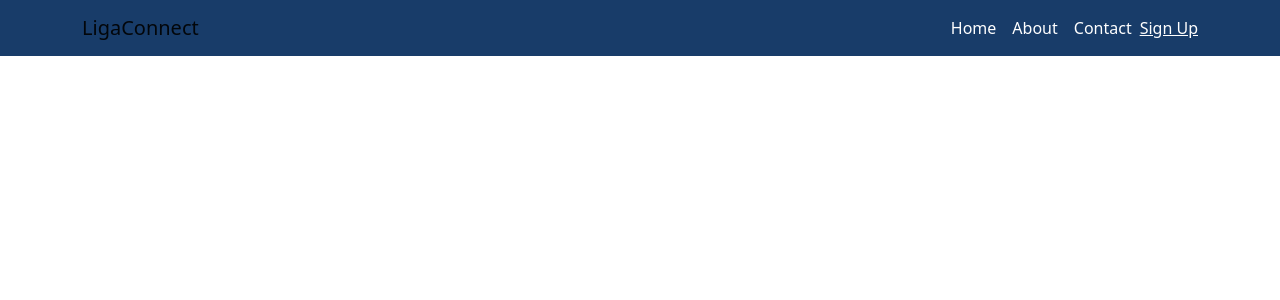
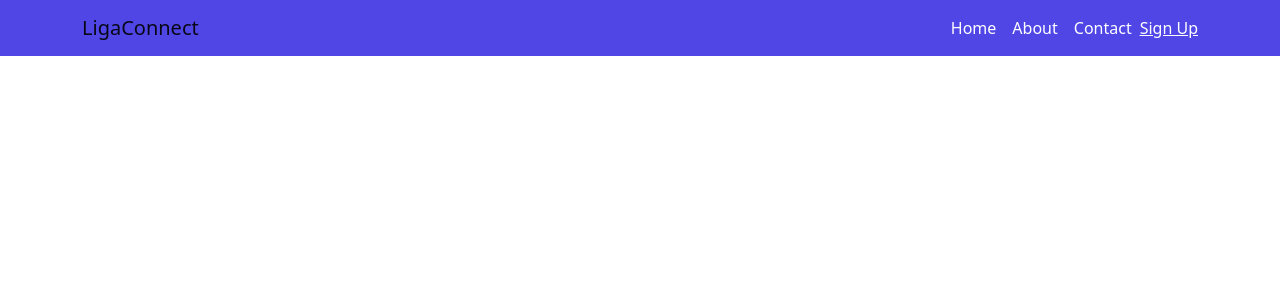
Before and after one commit to fobiero/ligaConnect, a Django app: page / in a window 1280 px wide. Shown: the top 300 px of the page. Run offline with Django 3.2, Linux system fonts and the light colour scheme; some libraries are stand-ins or nearby versions.

Commit message:
load default color codes

```diff
--- a/home/static/css/custom.css
+++ b/home/static/css/custom.css
@@ -4,11 +4,11 @@
     box-sizing: border-box;
 }
 :root {
-    --nav-color:#183C69;
+    --pri-color:#4F46E5;
 }
 
 .bg-light {
-    background-color: var(--nav-color) !important;
+    background-color: var(--pri-color) !important;
 }
 
 .navbar-nav {
```
